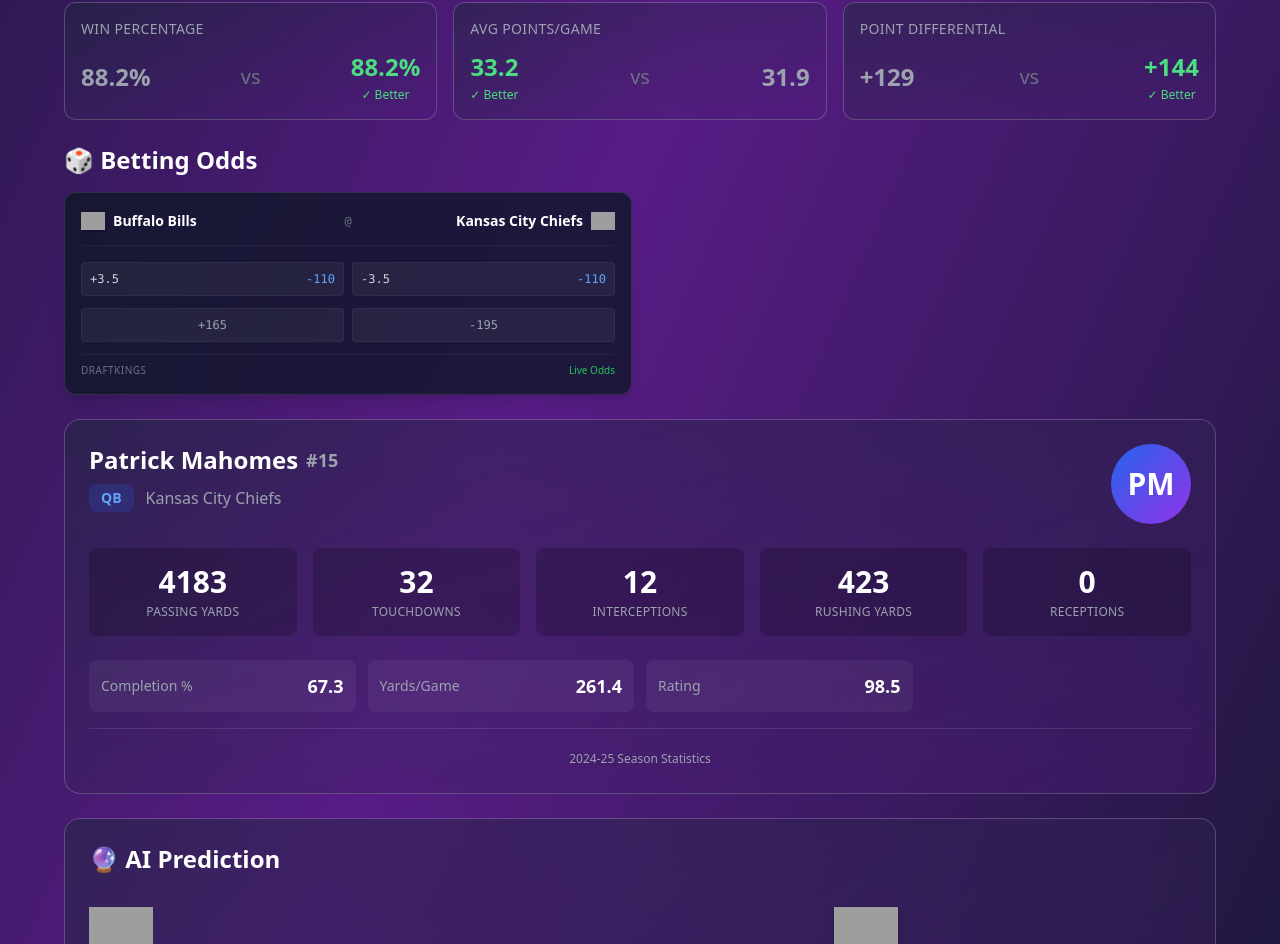
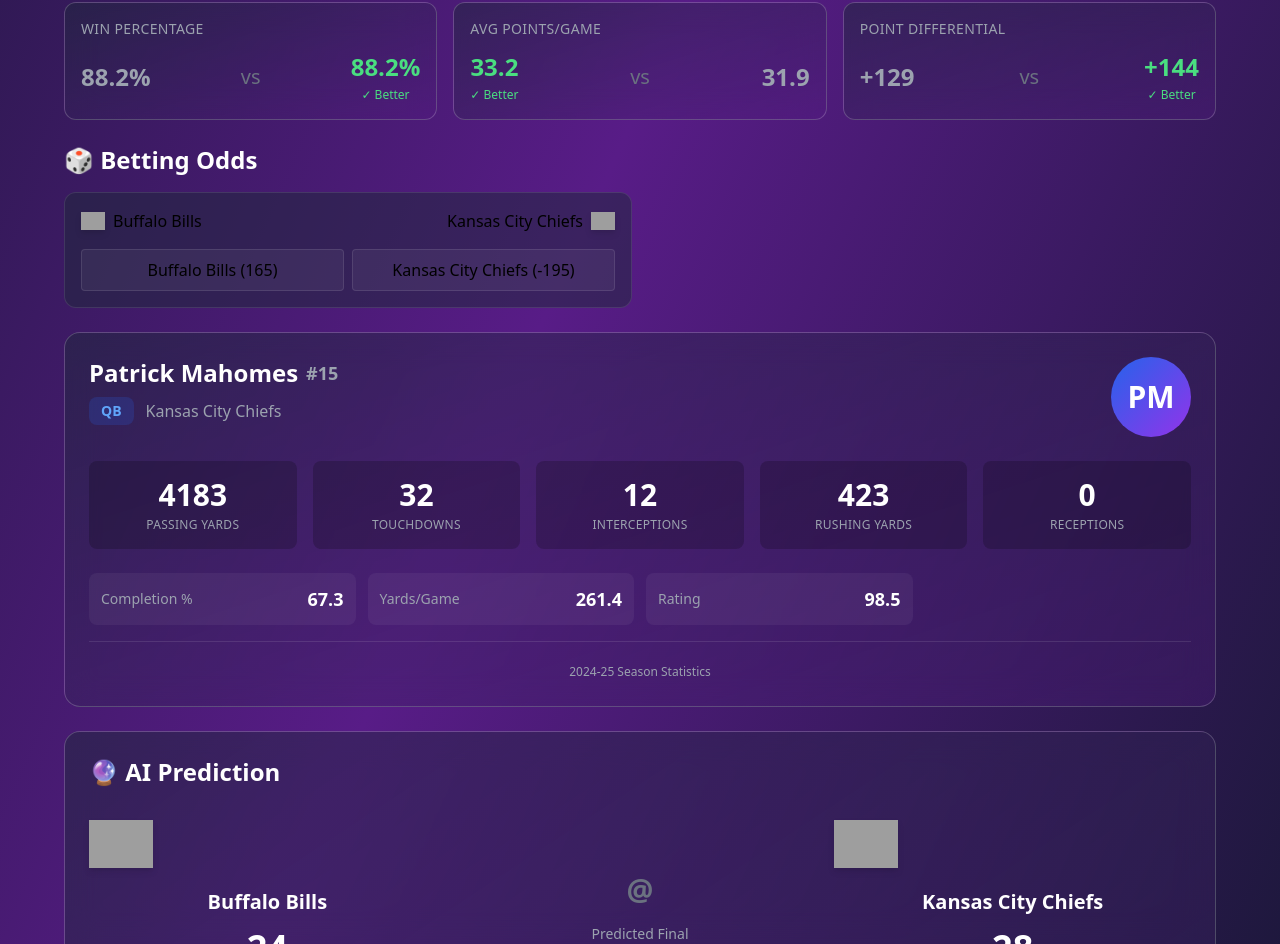
Before and after one commit to kianbob/sports-ai-frontend, a Next.js app: page /features in a window 1280 px wide. Shown: the part 1334-2278 px from the top of the page. Built offline with nearby package versions, Linux system fonts and the light colour scheme; grey boxes are pictures that could not be loaded.

Commit message:
Fix BettingOdds component types

```diff
--- a/app/components/BettingOdds.tsx
+++ b/app/components/BettingOdds.tsx
@@ -1,147 +1,60 @@
 'use client';
-
 import { useState } from 'react';
 import TeamLogo from './TeamLogo';
 import axios from 'axios';
 
-interface Outcome {
-  name: string;
-  price: number;
-  point?: number;
-}
-
-interface Market {
-  key: string;
-  outcomes: Outcome[];
-}
-
-interface Bookmaker {
-  name: string;
-  markets: Market[];
-}
-
 interface GameOdds {
   id: string;
-  sport: string;
   home_team?: string;
   homeTeam?: string;
   away_team?: string;
   awayTeam?: string;
-  bookmakers: Bookmaker[];
+  bookmakers: any[];
 }
 
 export default function BettingOdds({ data }: { data: { games: GameOdds[] } }) {
   const [selectedBet, setSelectedBet] = useState<string | null>(null);
-  const games = data.games || (Array.isArray(data) ? data : []);
+  const games = data.games || [];
 
-  const handleBet = async (gameId: string, selection: string, odds: number, type: string, book: string) => {
-    const betId = `${gameId}-${selection}`;
-    setSelectedBet(betId);
-
+  const handleBet = async (gameId: string, selection: string, odds: number) => {
+    setSelectedBet(`${gameId}-${selection}`);
     try {
       await axios.post(`${process.env.NEXT_PUBLIC_API_URL}/bets/`, {
-        game_id: gameId,
-        selection,
-        odds,
-        stake: 100,
-        bet_type: type,
-        sportsbook: book
+        game_id: gameId, selection, odds, stake: 100, bet_type: 'moneyline', sportsbook: 'Demo'
       });
-    } catch (e) {
-      console.error("Bet error", e);
-    }
-
+      alert(`✅ Bet Placed on ${selection}! Check "My Bets" to see it.`);
+    } catch (e) { console.error(e); }
     setTimeout(() => setSelectedBet(null), 2000);
   };
 
-  if (!games || games.length === 0) {
-      return (
-        <div className="my-6 p-6 bg-slate-900/50 rounded-xl border border-white/10 text-center">
-            <p className="text-gray-400">No betting odds available at the moment.</p>
-        </div>
-      );
-  }
+  if (!games.length) return <div className="p-4 text-center text-gray-400">No odds available.</div>;
 
   return (
     <div className="space-y-4 my-6">
-      <h2 className="text-2xl font-bold text-white flex items-center gap-2">🎲 Betting Odds</h2>
+      <h2 className="text-2xl font-bold text-white">🎲 Betting Odds</h2>
       <div className="grid grid-cols-1 lg:grid-cols-2 gap-4">
-        {games.slice(0, 8).map((game) => {
-           const homeName = game.home_team || game.homeTeam || "Home";
-           const awayName = game.away_team || game.awayTeam || "Away";
+        {games.slice(0, 6).map((game) => {
+           const hTeam = game.home_team || game.homeTeam || "Home";
+           const aTeam = game.away_team || game.awayTeam || "Away";
            const bookmaker = game.bookmakers?.[0];
-
-           if (!bookmaker) return null;
-
-           const markets = bookmaker.markets || [];
-           const spread = markets.find((m) => m.key === 'spreads')?.outcomes || [];
-           const h2h = markets.find((m) => m.key === 'h2h')?.outcomes || [];
+           const h2h = bookmaker?.markets?.find((m: any) => m.key === 'h2h')?.outcomes || [];
 
            return (
-             <div key={game.id} className="bg-slate-900/80 backdrop-blur-md rounded-xl p-4 border border-white/10 shadow-lg">
-               <div className="flex justify-between items-center mb-4 pb-3 border-b border-white/5">
-                 <div className="flex items-center gap-2 w-5/12 overflow-hidden">
-                    <TeamLogo team={awayName} size="sm" />
-                    <span className="text-sm font-bold text-white truncate">{awayName}</span>
-                 </div>
-                 <div className="text-xs text-gray-500 font-mono">@</div>
-                 <div className="flex items-center gap-2 w-5/12 justify-end overflow-hidden">
-                    <span className="text-sm font-bold text-white truncate">{homeName}</span>
-                    <TeamLogo team={homeName} size="sm" />
-                 </div>
+             <div key={game.id} className="bg-slate-800/50 rounded-xl p-4 border border-white/10">
+               <div className="flex justify-between mb-4">
+                 <div className="flex gap-2 items-center"><TeamLogo team={aTeam} size="sm" /> {aTeam}</div>
+                 <div className="flex gap-2 items-center">{hTeam} <TeamLogo team={hTeam} size="sm" /></div>
                </div>
-
-               <div className="space-y-3">
-                 {spread.length > 0 && (
-                   <div className="grid grid-cols-2 gap-2">
-                      {spread.map((outcome, i) => {
-                        // TYPE SAFETY FIX HERE
-                        const point = outcome.point ?? 0;
-                        const pointDisplay = point > 0 ? `+${point}` : `${point}`;
-
-                        return (
-                        <button
-                          key={`spread-${i}`}
-                          onClick={() => handleBet(game.id, outcome.name, outcome.price, 'spread', bookmaker.name)}
-                          disabled={selectedBet === `${game.id}-${outcome.name}`}
-                          className={`p-2 rounded text-xs font-mono transition-all flex justify-between items-center ${
-                            selectedBet === `${game.id}-${outcome.name}`
-                            ? 'bg-green-600 text-white border-green-500'
-                            : 'bg-white/5 text-gray-300 hover:bg-white/10 border border-white/5'
-                          } border`}
-                        >
-                          <span className="truncate mr-1">{outcome.point !== undefined ? pointDisplay : ''}</span>
-                          <span className={selectedBet === `${game.id}-${outcome.name}` ? 'text-white' : 'text-blue-400'}>
-                            {outcome.price > 0 ? '+' : ''}{outcome.price}
-                          </span>
-                        </button>
-                      )})}
-                   </div>
-                 )}
-
-                 {h2h.length > 0 && (
-                   <div className="grid grid-cols-2 gap-2">
-                      {h2h.map((outcome, i) => (
-                        <button
-                          key={`ml-${i}`}
-                          onClick={() => handleBet(game.id, outcome.name, outcome.price, 'moneyline', bookmaker.name)}
-                          disabled={selectedBet === `${game.id}-${outcome.name}`}
-                          className={`p-2 rounded text-xs font-mono transition-all text-center border ${
-                            selectedBet === `${game.id}-${outcome.name}`
-                            ? 'bg-green-600 text-white border-green-500'
-                            : 'bg-white/5 text-gray-400 hover:bg-white/10 border-white/5'
-                          }`}
-                        >
-                          {outcome.price > 0 ? '+' : ''}{outcome.price}
-                        </button>
-                      ))}
-                   </div>
-                 )}
-               </div>
-
-               <div className="mt-3 pt-2 border-t border-white/5 flex justify-between items-center">
-                  <span className="text-[10px] text-gray-500 uppercase tracking-wider">{bookmaker.name}</span>
-                  <span className="text-[10px] text-green-500">Live Odds</span>
+               <div className="grid grid-cols-2 gap-2">
+                  {h2h.map((outcome: any, i: number) => (
+                    <button
+                      key={i}
+                      onClick={() => handleBet(game.id, outcome.name, outcome.price)}
+                      className={`p-2 rounded text-center border ${selectedBet === `${game.id}-${outcome.name}` ? 'bg-green-600 border-green-500' : 'bg-white/5 border-white/10 hover:bg-white/10'}`}
+                    >
+                      {outcome.name} ({outcome.price})
+                    </button>
+                  ))}
                </div>
              </div>
            );
```
